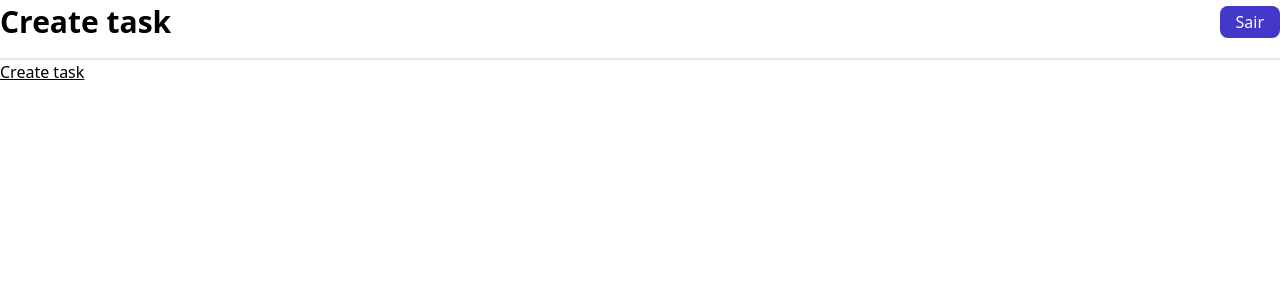
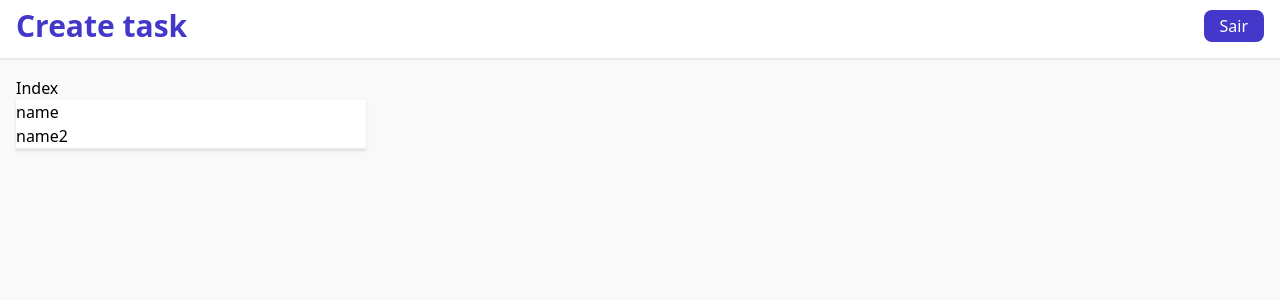
Before and after one commit to Helton-Carlos/create-task, a React (Vite) app: page / in a window 1280 px wide. Shown: the top 300 px of the page. Built offline with nearby package versions, Linux system fonts and the light colour scheme.

Commit message:
feat: adding file pages

```diff
--- a/package.json
+++ b/package.json
@@ -4,7 +4,7 @@
   "version": "0.0.0",
   "type": "module",
   "scripts": {
-    "dev": "vite",
+    "dev": "vite --open",
     "build": "tsc && vite build",
     "preview": "vite preview"
   },
--- a/src/App.tsx
+++ b/src/App.tsx
@@ -1,11 +1,13 @@
-import Card from "./components/Card"
-import Main from "./layout/main"
+import Index from "./pages/Index"
+import Main from "./layout/Main"
 
 function App() {
   return (
-    <div className="App">
+    <div>
       <Main />
-      <Card />
+      <div className="m-4">
+        <Index />
+      </div>
     </div>
   )
 }
--- a/src/components/Card.tsx
+++ b/src/components/Card.tsx
@@ -1,13 +1,16 @@
-import { useState } from 'react'
+type TCard = {
+  title: string,
+  subtitle: string
+}
 
-function Card() {
-    const [name, setCount] = useState<string>('Create task')
+function Card(props: TCard) {
 
-    return (
-        <div className="underline">
-            <h1>{name}</h1>
-        </div>
-    )
+  return (
+    <div className="bg-white w-[350px] shadow border-b-2">
+      <h1>{ props.title }</h1>
+      <p>{ props.subtitle }</p>
+    </div>
+  )
 }
 
 export default Card
--- a/src/index.css
+++ b/src/index.css
@@ -1,3 +1,7 @@
 @tailwind base;
 @tailwind components;
 @tailwind utilities;
+
+body {
+    background-color: rgba(216, 214, 214, 0.133);
+}
--- a/src/layout/Main.tsx
+++ b/src/layout/Main.tsx
@@ -4,10 +4,10 @@ function Card() {
   const [name, setCount] = useState<string>('Create task')
 
   return (
-    <div className="bg-white w-full h-[60px] border-b-2 z-50">
-      <div className='flex justify-between row-auto items-center pt-1'>
+    <div className="bg-white w-full h-[60px] border-b-2">
+      <div className='flex justify-between row-auto items-center pt-2  mx-4'>
         <div>
-          <h1 className='text-3xl font-bold'>{name}</h1>
+          <h1 className='text-3xl font-bold text-indigo-700'>{name}</h1>
         </div>
         <div>
           <button className='bg-indigo-700 text-white px-4 py-1 rounded-lg'>Sair</button>
--- /dev/null
+++ b/src/pages/Index.tsx
@@ -0,0 +1,14 @@
+import { useState } from 'react'
+import Card from "../components/Card"
+
+function Index() {
+  return (
+    <div>
+      <h1>Index</h1>
+
+      <Card title='name' subtitle='name2'/>
+    </div>
+  )
+}
+
+export default Index
```
